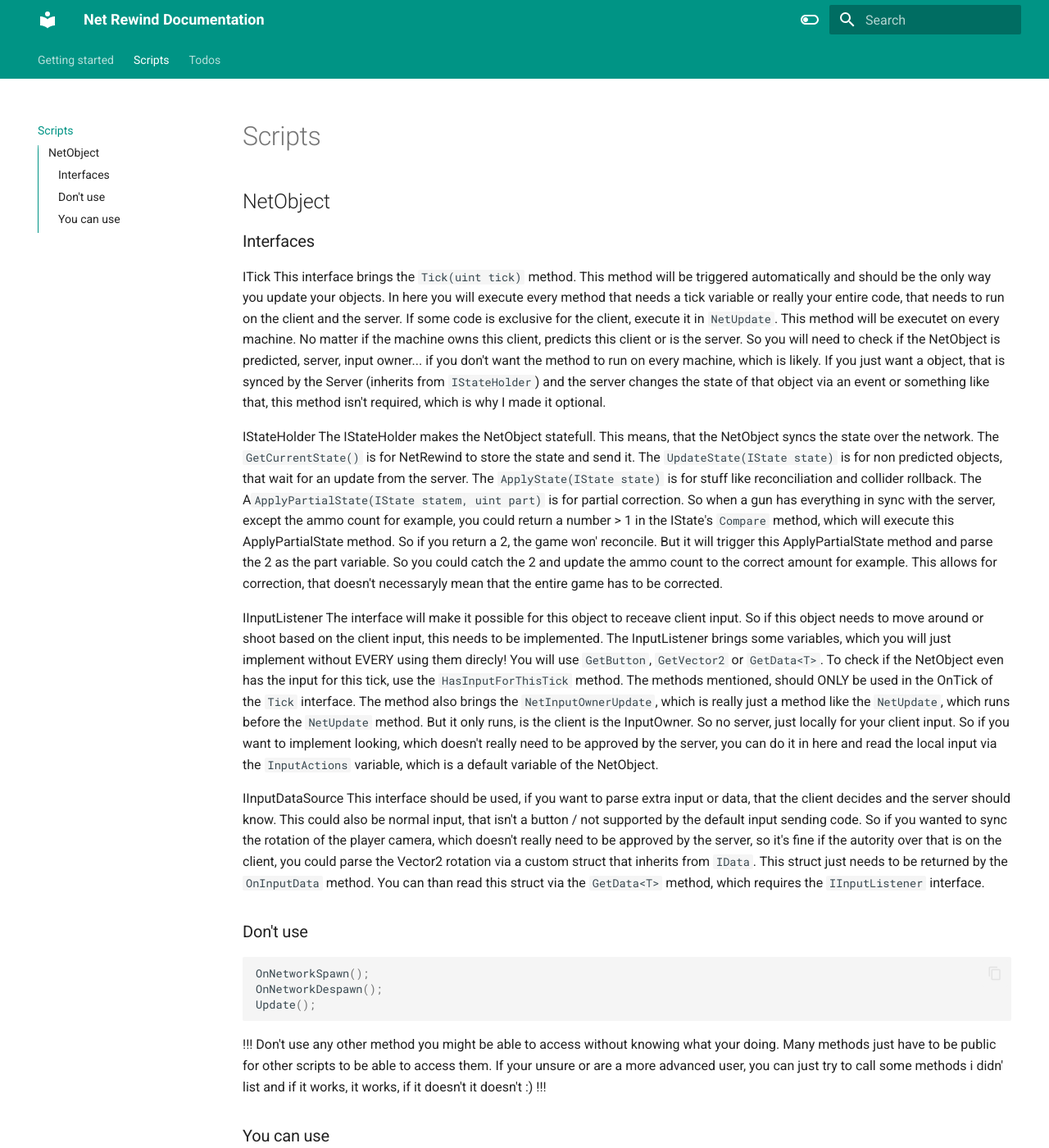
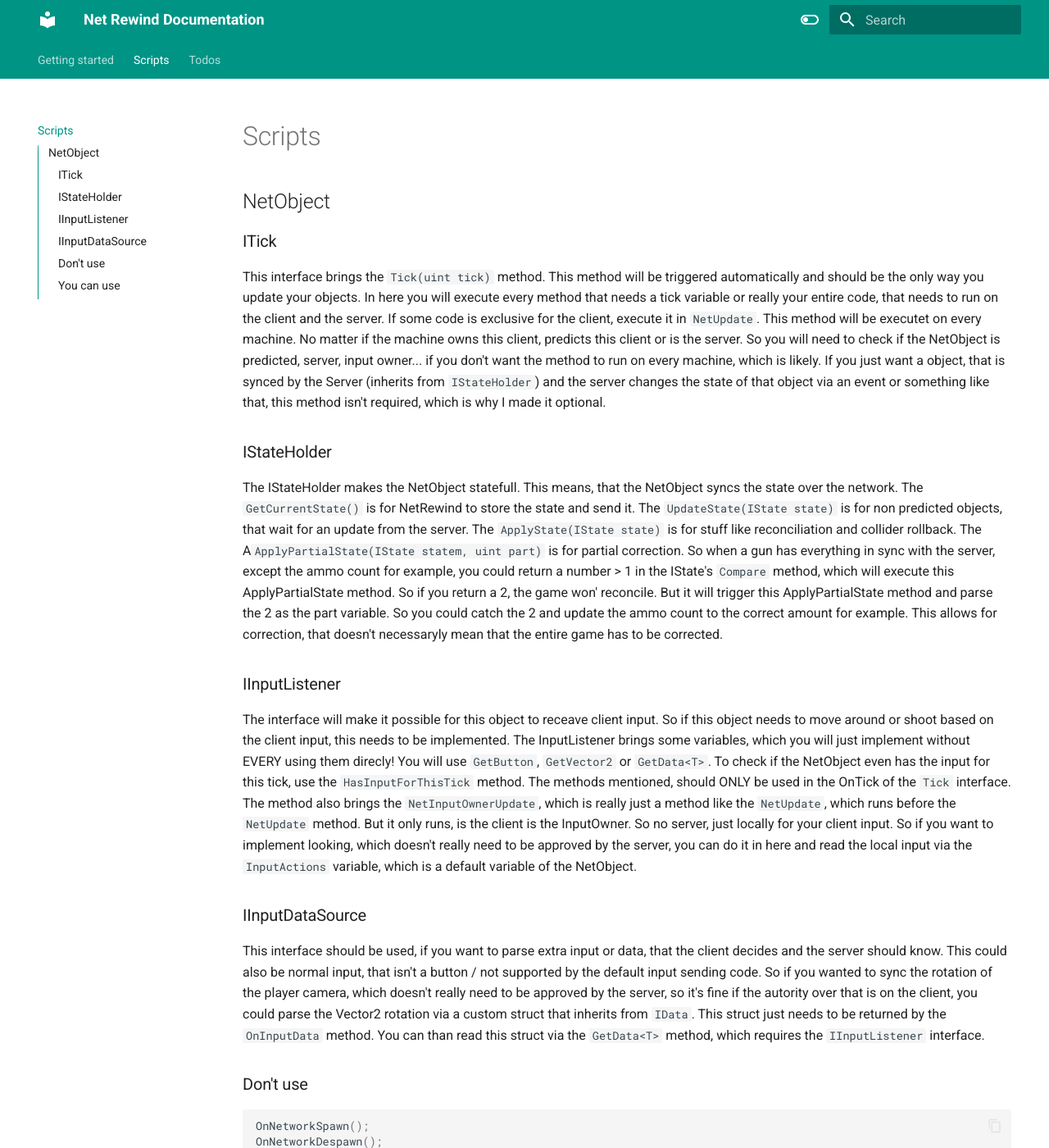
Before and after one commit to JonasLindinger/NetRewind-Documentation, an MkDocs documentation site: the page built from docs/scripts.md, in a window 1280 px wide and 1400 px high. Shown: the whole window at 82% size. Built offline with MkDocs 1.6.1 and Material for MkDocs 9.7.7, drawn with Linux system fonts in a browser that asks for light colours.

Commit message:
improved looks

```diff
--- a/docs/scripts.md
+++ b/docs/scripts.md
@@ -2,19 +2,18 @@
 
 ## NetObject
 
-### Interfaces
-ITick
+### ITick
 This interface brings the `Tick(uint tick)` method. This method will be triggered automatically and should be the only way you update your objects. In here you will execute every method that needs a tick variable or really your entire code, that needs to run on the client and the server. If some code is exclusive for the client, execute it in `NetUpdate`. This method will be executet on every machine. No matter if the machine owns this client, predicts this client or is the server. So you will need to check if the NetObject is predicted, server, input owner... if you don't want the method to run on every machine, which is likely. If you just want a object, that is synced by the Server (inherits from `IStateHolder`) and the server changes the state of that object via an event or something like that, this method isn't required, which is why I made it optional.
 
-IStateHolder
+### IStateHolder
 The IStateHolder makes the NetObject statefull. This means, that the NetObject syncs the state over the network.
 The `GetCurrentState()` is for NetRewind to store the state and send it. The `UpdateState(IState state)` is for non predicted objects, that wait for an update from the server. The `ApplyState(IState state)` is for stuff like reconciliation and collider rollback. The A`ApplyPartialState(IState statem, uint part)` is for partial correction. So when a gun has everything in sync with the server, except the ammo count for example, you could return a number > 1 in the IState's `Compare` method, which will execute this ApplyPartialState method. So if you return a 2, the game won' reconcile. But it will trigger this ApplyPartialState method and parse the 2 as the part variable. So you could catch the 2 and update the ammo count to the correct amount for example. This allows for correction, that doesn't necessaryly mean that the entire game has to be corrected.
 
-IInputListener
+### IInputListener
 The interface will make it possible for this object to receave client input. So if this object needs to move around or shoot based on the client input, this needs to be implemented.
 The InputListener brings some variables, which you will just implement without EVERY using them direcly! You will use `GetButton`, `GetVector2` or `GetData<T>`. To check if the NetObject even has the input for this tick, use the `HasInputForThisTick` method. The methods mentioned, should ONLY be used in the OnTick of the `Tick` interface. The method also brings the `NetInputOwnerUpdate`, which is really just a method like the `NetUpdate`, which runs before the `NetUpdate` method. But it only runs, is the client is the InputOwner. So no server, just locally for your client input. So if you want to implement looking, which doesn't really need to be approved by the server, you can do it in here and read the local input via the `InputActions` variable, which is a default variable of the NetObject.
 
-IInputDataSource
+### IInputDataSource
 This interface should be used, if you want to parse extra input or data, that the client decides and the server should know. This could also be normal input, that isn't a button / not supported by the default input sending code. So if you wanted to sync the rotation of the player camera, which doesn't really need to be approved by the server, so it's fine if the autority over that is on the client, you could parse the Vector2 rotation via a custom struct that inherits from `IData`. This struct just needs to be returned by the `OnInputData` method. You can than read this struct via the `GetData<T>` method, which requires the `IInputListener` interface.
 
 ### Don't use
```
